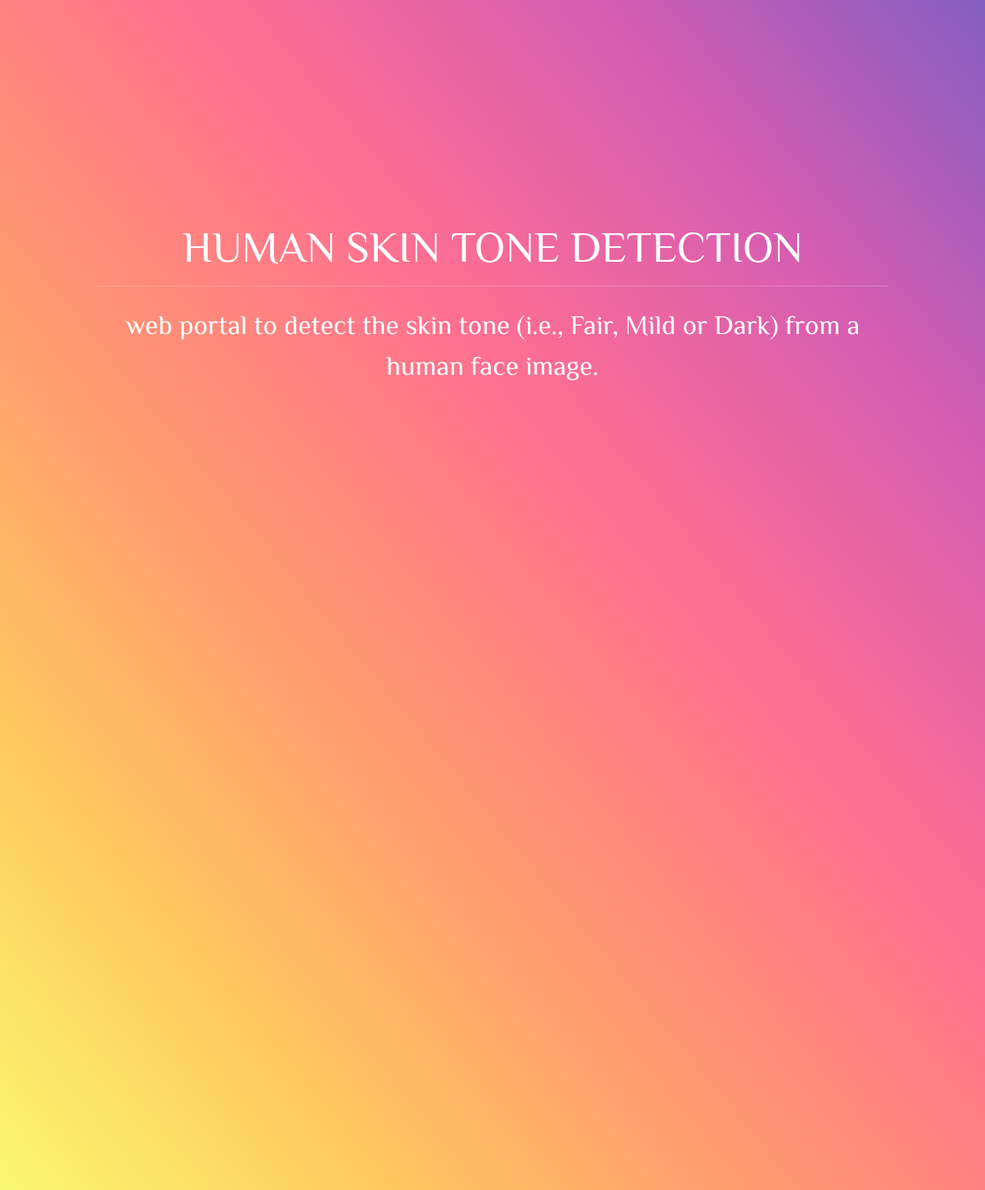
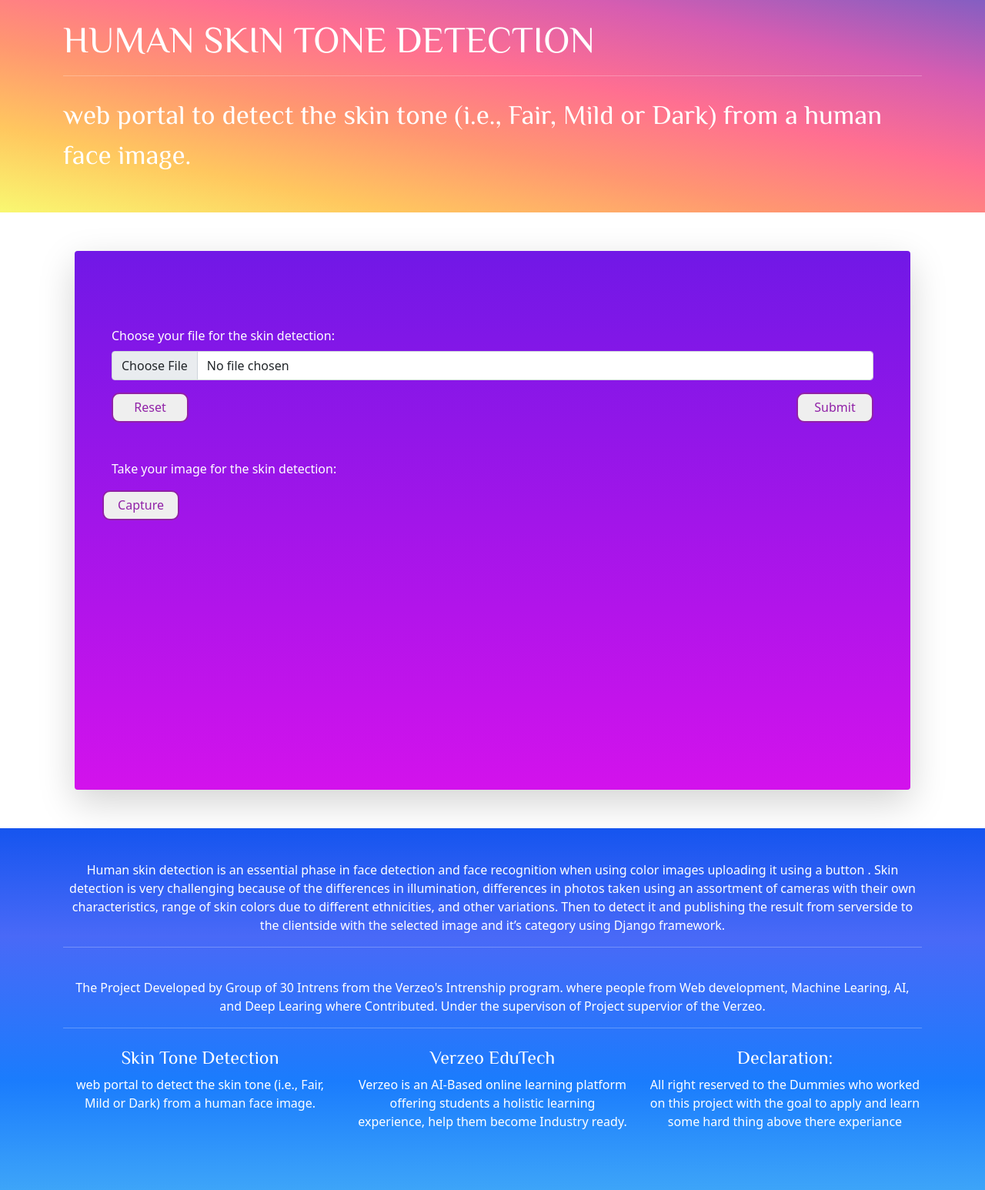
Before and after one commit to vishwarajpawar/Skin-Tone, a Django app: page / in a window 1280 px wide. Shown: the whole page at 77% size. Run offline with Django 3.2, Linux system fonts and the light colour scheme; some libraries are stand-ins or nearby versions; some web fonts are replaced.

Commit message:
First itration commit

```diff
--- a/skin_tone/templates/skin_tone/index.html
+++ b/skin_tone/templates/skin_tone/index.html
@@ -32,8 +32,18 @@
 
 {% block content %}
 
-
-<header style="background-color: rgba(0, 0, 0,0.2);">
+<div class="jumbotron jumbotron-fluid py-4 mb-5 bg-dark  text-white  "
+style="background: linear-gradient(to left bottom, #845EC2, #D65DB1, #FF6F91, #FF9671, #FFC75F, #F9F871);;">
+  <div class="container">
+    <h2 class="display-5 " style=" font-family: Philosopher; " >HUMAN SKIN TONE DETECTION</h2>
+    <hr>
+     <p class="text-white  my-4" style=" font-family: Philosopher; font-size: 35px">web portal to detect the
+              skin
+              tone (i.e., Fair, Mild or Dark) from a human
+              face image.</p>
+  </div>
+</div>
+<!--<header style="background-color: rgba(0, 0, 0,0.2);">
 
   <div id="intro" class="view">
 
@@ -62,7 +72,7 @@
 
     </div>
   </div>
-</header>
+</header> -->
 
 <main style="  margin: 50px auto ;">
 
```
Also changed, not shown: db.sqlite3.
